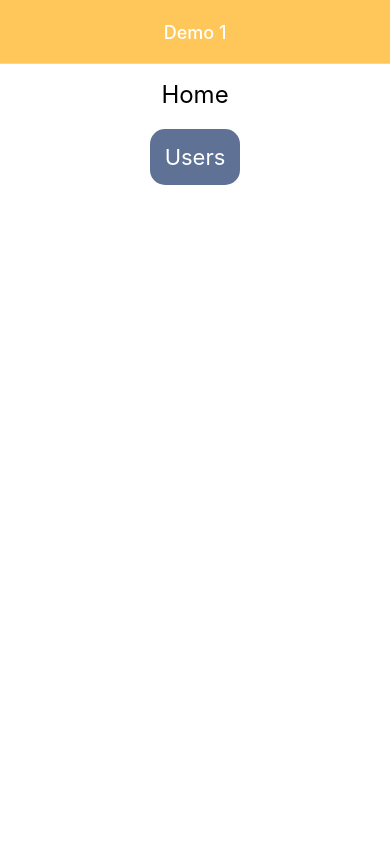
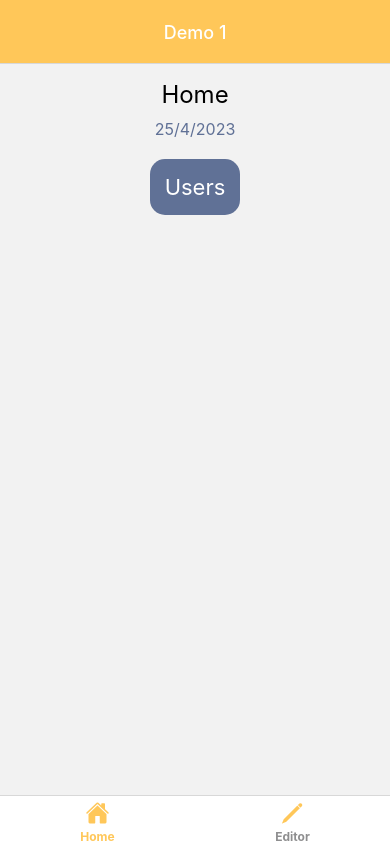
Before and after one commit to PilarSalaberry/Demo-ReactNative, a React Native app: screen /Home in a window 390 px wide. Built offline with nearby package versions, Linux system fonts and the light colour scheme.

Commit message:
navigation and date

```diff
--- a/App.js
+++ b/App.js
@@ -1,29 +1,14 @@
 import { StatusBar } from "expo-status-bar";
-import { UserScreen } from "./screens/UserScreen";
-import { HomeScreen } from "./screens/HomeScreen";
-import { NavigationContainer } from "@react-navigation/native";
-import { createNativeStackNavigator } from "@react-navigation/native-stack";
+import Navigation from "./Navigation";
+
 
 export default function App() {
-  const Stack = createNativeStackNavigator();
-
   return (
     <>
       <StatusBar style="light" />
-      <NavigationContainer>
-        <Stack.Navigator
-          initialRouteName="Home"
-          screenOptions={{
-            headerStyle: { backgroundColor: "#FFC759" },
-            headerTintColor: "#fff",
-            headerTitleAlign: "center",
-            contentStyle: { backgroundColor: "#FFFFFF" },
-          }}
-        >
-          <Stack.Screen name="Home" component={HomeScreen}  options={{title: 'Demo 1'}} />
-          <Stack.Screen name="UsersList" component={UserScreen} options={{title: 'Demo 1'}} />
-        </Stack.Navigator>
-      </NavigationContainer>
+
+        <Navigation />
+
     </>
   );
 }
--- /dev/null
+++ b/Navigation.js
@@ -0,0 +1,74 @@
+import { NavigationContainer } from "@react-navigation/native";
+import { createNativeStackNavigator } from "@react-navigation/native-stack";
+import { HomeScreen } from "./screens/Home/HomeScreen";
+import { UserScreen } from "./screens/UsersScreen/UserScreen";
+import { createBottomTabNavigator } from "@react-navigation/bottom-tabs";
+import { EditorScreen } from "./screens/EditorScreen";
+import { Ionicons } from "@expo/vector-icons";
+import UserDetailScreen from "./screens/UserDetailScreen";
+
+export default function Navigation() {
+  const Stack = createNativeStackNavigator();
+  const BottomTab = createBottomTabNavigator();
+
+  const BottomTabs = () => {
+    return (
+      <BottomTab.Navigator
+        screenOptions={{
+          tabBarActiveTintColor: "#FFC759",
+          tabBarLabelStyle: { fontSize: 12, fontWeight: "bold" },
+        }}
+      >
+        <BottomTab.Screen
+          name="Home"
+          component={HomeScreen}
+          options={{
+            headerShown: false,
+            tabBarIcon: () => (
+              <Ionicons name="home" size={24} color="#FFC759" />
+            ),
+          }}
+        />
+        <BottomTab.Screen
+          name="EditorScreen"
+          component={EditorScreen}
+          options={{
+            tabBarIcon: () => (
+              <Ionicons name="pencil" size={24} color="#FFC759" />
+            ),
+            tabBarLabel: "Editor",
+          }}
+        />
+      </BottomTab.Navigator>
+    );
+  };
+
+  return (
+    <NavigationContainer>
+      <Stack.Navigator
+        screenOptions={{
+          headerStyle: { backgroundColor: "#FFC759" },
+          headerTintColor: "#fff",
+          headerTitleAlign: "center",
+          contentStyle: { backgroundColor: "#FFFFFF" },
+        }}
+      >
+        <Stack.Screen
+          name="Tabs"
+          component={BottomTabs}
+          options={{ title: "Demo 1" }}
+        />
+        <Stack.Screen
+          name="UsersList"
+          component={UserScreen}
+          options={{ title: "Demo 1" }}
+        />
+        <Stack.Screen
+          component={UserDetailScreen}
+          name="UserDetailScreen"
+          options={{ title: "Demo 1" }}
+        />
+      </Stack.Navigator>
+    </NavigationContainer>
+  );
+}
--- a/package.json
+++ b/package.json
@@ -9,15 +9,18 @@
     "web": "expo start --web"
   },
   "dependencies": {
+    "@react-navigation/bottom-tabs": "^6.5.7",
     "@react-navigation/native": "^6.1.6",
     "@react-navigation/native-stack": "^6.9.12",
+    "@reduxjs/toolkit": "^1.9.5",
     "axios": "^1.3.5",
     "expo": "~48.0.11",
     "expo-status-bar": "~1.4.4",
     "react": "18.2.0",
     "react-native": "0.71.6",
     "react-native-safe-area-context": "4.5.0",
-    "react-native-screens": "~3.20.0"
+    "react-native-screens": "~3.20.0",
+    "react-redux": "^8.0.5"
   },
   "devDependencies": {
     "@babel/core": "^7.20.0"
--- /dev/null
+++ b/screens/Home/HomeScreen.js
@@ -0,0 +1,36 @@
+import { View, Text, Pressable, StyleSheet } from "react-native";
+import { Styles } from "./HomeStyles";
+import { getCurrentDate } from "../../util/date";
+
+export const HomeScreen = ({ navigation }) => {
+  const pressHandler = () => {
+    navigation.navigate("UsersList");
+  };
+
+  return (
+    <>
+      <View style={Styles.root}>
+        <Text style={Styles.homeTitle}>Home</Text>
+        <Text style={Styles.homeDate}>{getCurrentDate()}</Text>
+        <View style={styles.homeButtonContainer}>
+          <Pressable onPress={pressHandler} android_ripple={{color: '#E8E9ED'}} >
+            <Text style={styles.homeButtonText}>Users</Text>
+          </Pressable>
+        </View>
+      </View>
+    </>
+  );
+};
+
+const styles = StyleSheet.create({
+  homeButtonContainer: {
+    backgroundColor: '#607196',
+    borderRadius: 15,
+    marginTop: 20,
+  },
+  homeButtonText: {
+    fontSize: 22,
+    color: '#fff',
+    margin: 15
+  }
+})
--- /dev/null
+++ b/screens/Home/HomeStyles.js
@@ -0,0 +1,18 @@
+export const Styles = {
+
+    root: {
+        flex: 1,
+        marginTop: 16,
+        alignItems:'center'
+      },
+      homeTitle: {
+        textAlign: "center",
+        fontSize: 24,
+      },
+      homeDate: {
+        fontSize: 16,
+        color: '#607196',
+        marginTop: 10
+      }
+
+}
--- /dev/null
+++ b/util/date.js
@@ -0,0 +1,6 @@
+export function getCurrentDate(){
+    let date = new Date().getDate()
+    let month = new Date().getMonth() + 1
+    let year = new Date().getFullYear();
+    return `${date}/${month}/${year}`
+}
```
Also changed, not shown: 1 other file (tests, documents, lock files or other folders).
